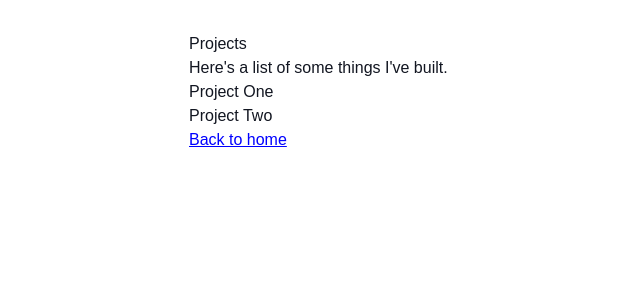
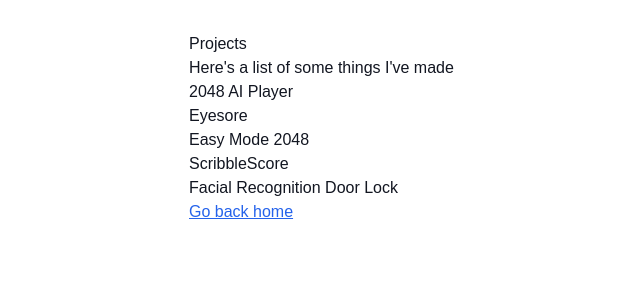
Before and after one commit to angelazqian/angelazqian.github.io, a Next.js app: page /projects in a window 1280 px wide. Shown: the top 300 px of the page, without its empty margins (151-791 px from the left). Built offline with nearby package versions, Linux system fonts and the light colour scheme.

Commit message:
add resume and project list

```diff
--- a/pages/index.tsx
+++ b/pages/index.tsx
@@ -9,10 +9,14 @@ export default function Home() {
             <h1 className="font-bold text-7xl underline" style={{ textDecorationColor: '#880000' }} >angela qian</h1>
             <img src="https://avatars.githubusercontent.com/u/107577606" className="w-[140px] h-[140px] rounded-full object-cover relative top-[-20px] ml-[30px] "/>
           </div>
-          <p className="text-xl mb-[10px] ">I am a sophomore at Purdue University pursuing a major in Computer Science and a minor in Mathematics. </p>
-          <p className="text-xl">In my free time, you can catch me drawing, reading, or playing piano.</p>
+          <p className="text-lg mb-[10px]">I am a sophomore at Purdue University pursuing a major in Computer Science and a minor in Mathematics. </p>
+          <p className="text-lg mb-[10px]">In my free time, you can catch me drawing, reading, or playing piano.</p>
+          <p className="text-lg">My resume can be found {' '}
+            <a href="/resume.pdf" className="text-blue-600 underline">
+                here</a>.
+          </p>
         </div>
-        <Link href="/projects" style={{ color: 'blue', textDecoration: 'underline' }}>
+        <Link href="/projects" className="text-blue-600 underline">
           See my projects
         </Link>
       </header>
--- a/pages/projects.tsx
+++ b/pages/projects.tsx
@@ -4,14 +4,16 @@ export default function Projects() {
   return (
     <div style={{ maxWidth: "600px", margin: "2rem auto", fontFamily: "sans-serif" }}>
       <h1>Projects</h1>
-      <p>Here&apos;s a list of some things I&apos;ve built.</p>
+      <p>Here&apos;s a list of some things I&apos;ve made</p>
       <ul>
-        <li>Project One</li>
-        <li>Project Two</li>
+        <li>2048 AI Player</li>
+        <li>Eyesore</li>
+        <li>Easy Mode 2048</li>
+        <li>ScribbleScore</li>
+        <li>Facial Recognition Door Lock</li>
       </ul>
-      <Link href="/" style={{ color: "blue", textDecoration: "underline" }}>
-        Back to home
-      </Link>
+      <p><a href="/" className="text-blue-600 underline">
+      Go back home</a></p>
     </div>
   );
 }
```
Also changed, not shown: 1 other file (tests, documents, lock files or other folders).
